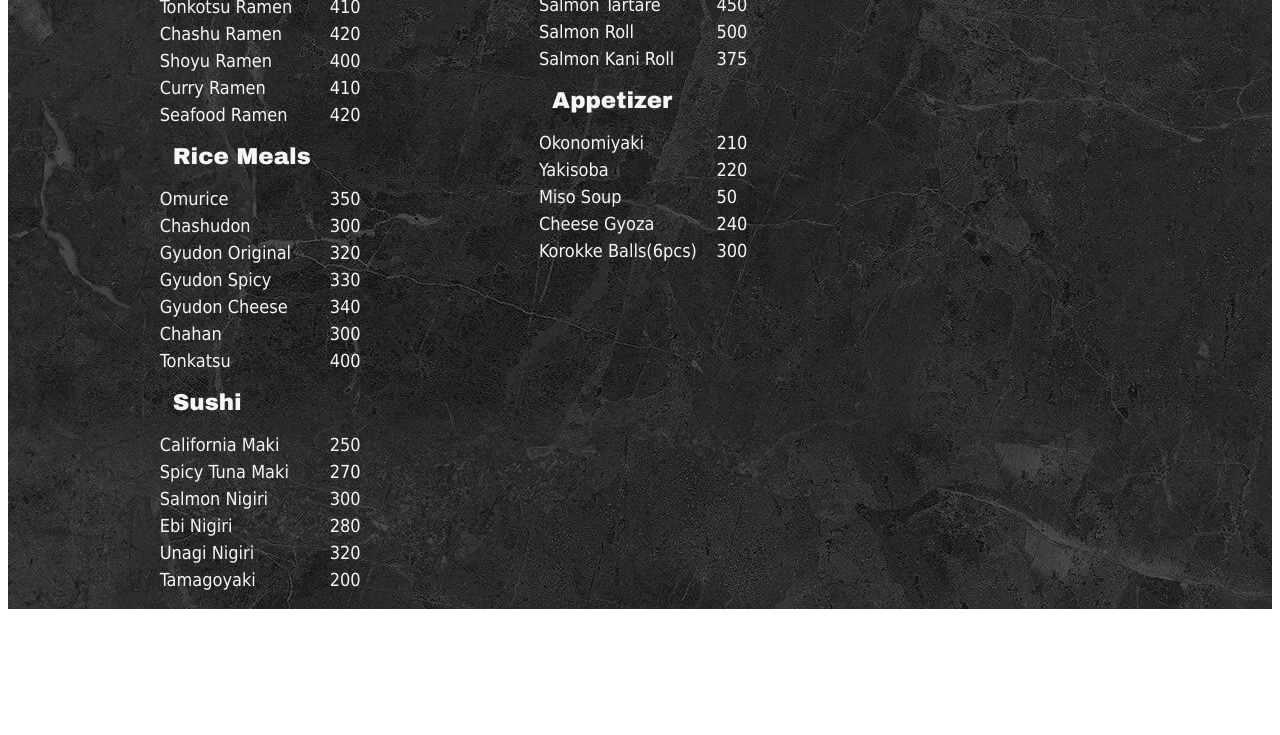
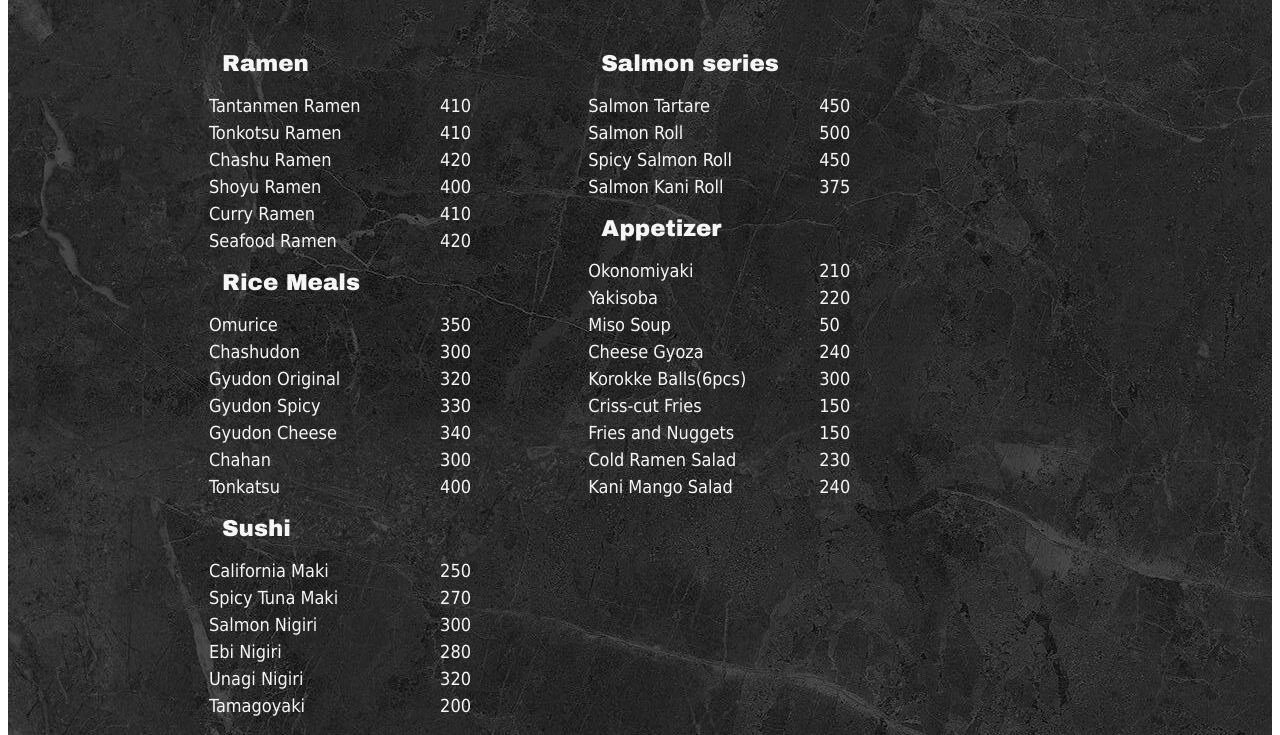
Before and after one commit to hiccupsTNZ/HiccupsBSCS.github.io, a plain HTML site: page menu.html in a window 1280 px wide. Shown: the part 164-899 px from the top of the page. Before the commit the page ends 800 px from the top, so only its background shows below. Drawn offline with Linux system fonts and the light colour scheme.

Commit message:
Add files via upload

```diff
--- a/menu.html
+++ b/menu.html
@@ -16,6 +16,7 @@
 </div>
 
 <div class="content">
+  <h1>MENU</h1>
   <div class="contentside">
     <table>
     <tr>
--- a/scripts/script.js
+++ b/scripts/script.js
@@ -7,11 +7,11 @@ const priceRicemeals = ["350","300","320","330","340","300","400"];
 const menuSushi = ["California Maki", "Spicy Tuna Maki", "Salmon Nigiri", "Ebi Nigiri", "Unagi Nigiri", "Tamagoyaki"];
 const priceSushi = ["250","270","300","280","320","200"];
 
-const menuSalmonSeries = ["Salmon Tartare", "Salmon Roll", "Salmon Kani Roll"];
-const priceSalmonSeries = ["450","500","375"];
+const menuSalmonSeries = ["Salmon Tartare", "Salmon Roll", "Spicy Salmon Roll", "Salmon Kani Roll"];
+const priceSalmonSeries = ["450","500","450","375"];
 
-const menuAppetizers = ["Okonomiyaki","Yakisoba", "Miso Soup","Cheese Gyoza", "Korokke Balls(6pcs)"];
-const priceAppetizers = ["210","220","50","240","300"];
+const menuAppetizers = ["Okonomiyaki","Yakisoba", "Miso Soup","Cheese Gyoza", "Korokke Balls(6pcs)","Criss-cut Fries","Fries and Nuggets","Cold Ramen Salad","Kani Mango Salad"];
+const priceAppetizers = ["210","220","50","240","300","150","150","230","240"];
 document.getElementById("ramen-list").innerHTML = menuRamen.map((item, i) => `<tr><td>${item}</td><td>${priceRamen[i]}</td></tr>`).join("");
 document.getElementById("ricemeals-list").innerHTML = menuRicemeals.map((item, i) => `<tr><td>${item}</td><td>${priceRicemeals[i]}</td></tr>`).join("");
 document.getElementById("sushi-list").innerHTML = menuSushi.map((item, i) => `<tr><td>${item}</td><td>${priceSushi[i]}</td></tr>`).join("");
--- a/styles.css
+++ b/styles.css
@@ -34,8 +34,9 @@ body {
 }
 
 .content table, tr, th{
-  margin-left:35%;
+  margin-left:48%;
   margin-right:auto;
+  width: 300px;
   font-family: 'Arial Black', Gadget, sans-serif;
   font-size: 23px;
   padding: 15px;
```
